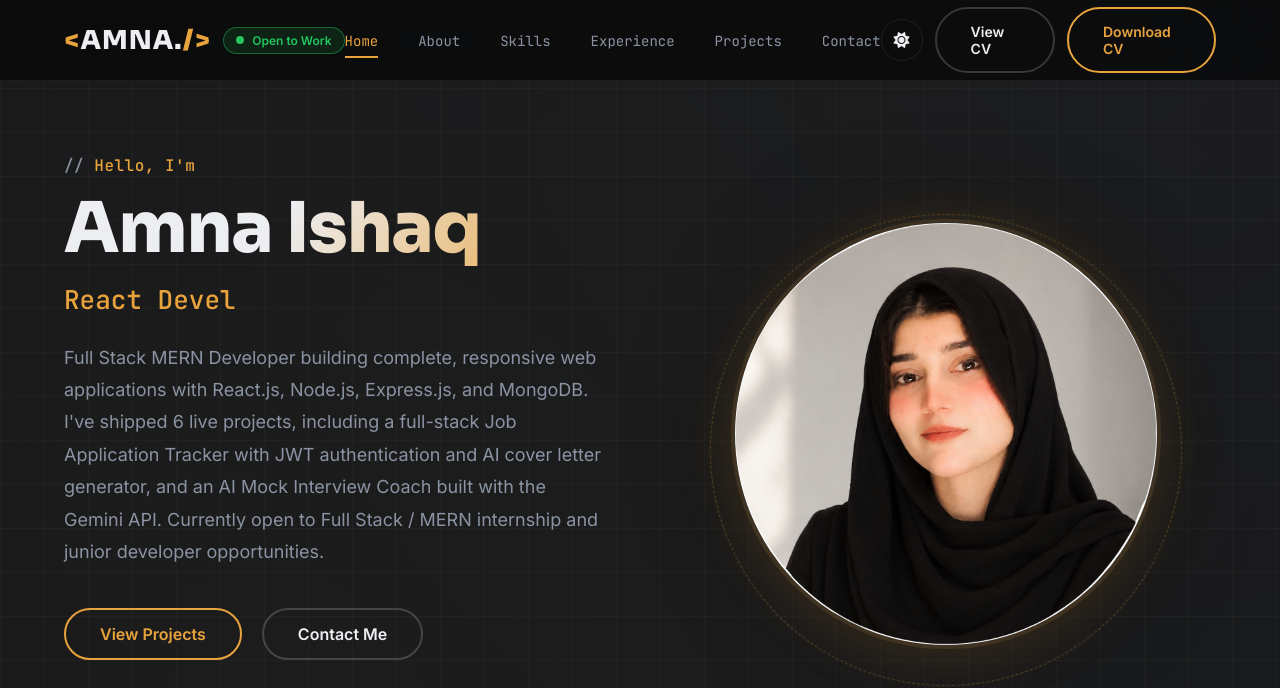
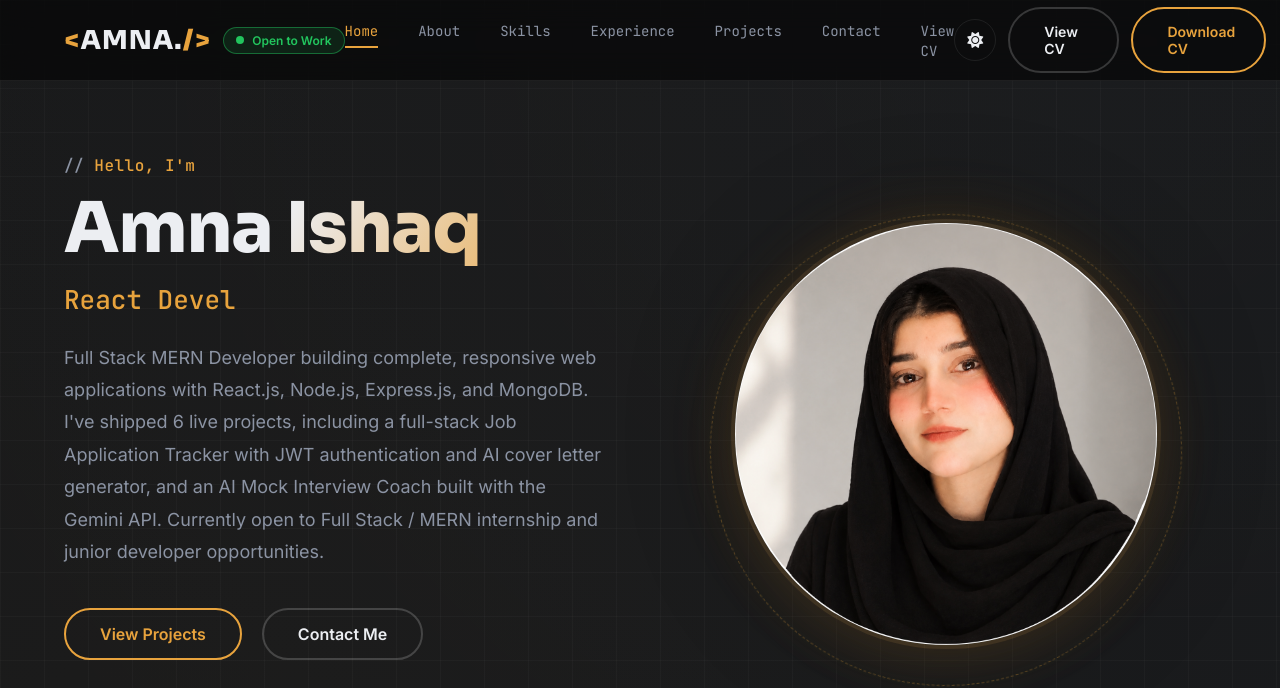
Before and after one commit to amnaverse/amna_portfolio, a plain HTML site: page index.html in a window 1280 px wide. Shown: the top 688 px of the page. Drawn offline with Linux system fonts and the light colour scheme.

Commit message:
Update index.html

```diff
--- a/index.html
+++ b/index.html
@@ -58,6 +58,7 @@
                 <li><a href="#experience">Experience</a></li>
                 <li><a href="#projects">Projects</a></li>
                 <li><a href="#contact">Contact</a></li>
+                <li class="nav-cv-mobile"><a href="https://amnaverse.github.io/amna_portfolio/amna_resume.pdf" target="_blank" rel="noopener noreferrer">View CV</a></li>
 
             </ul>
 
```
